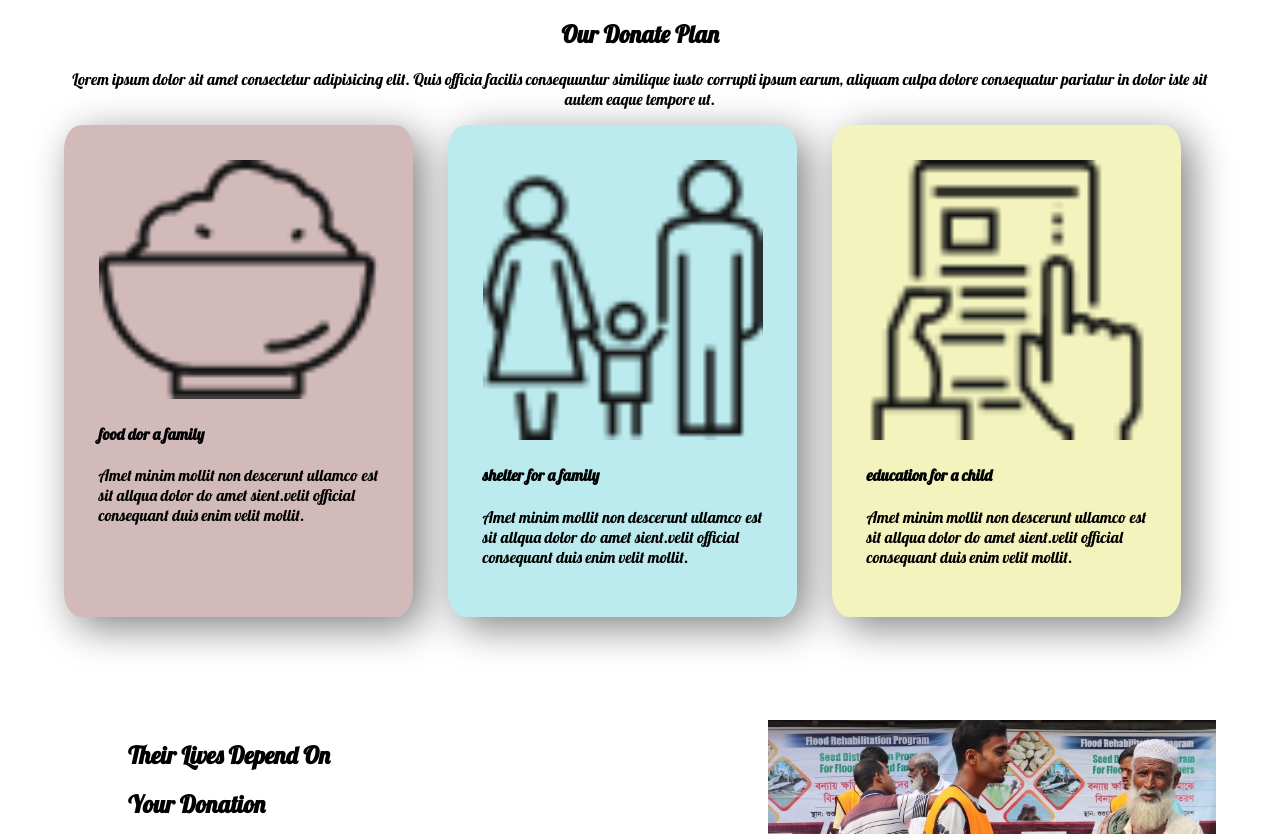
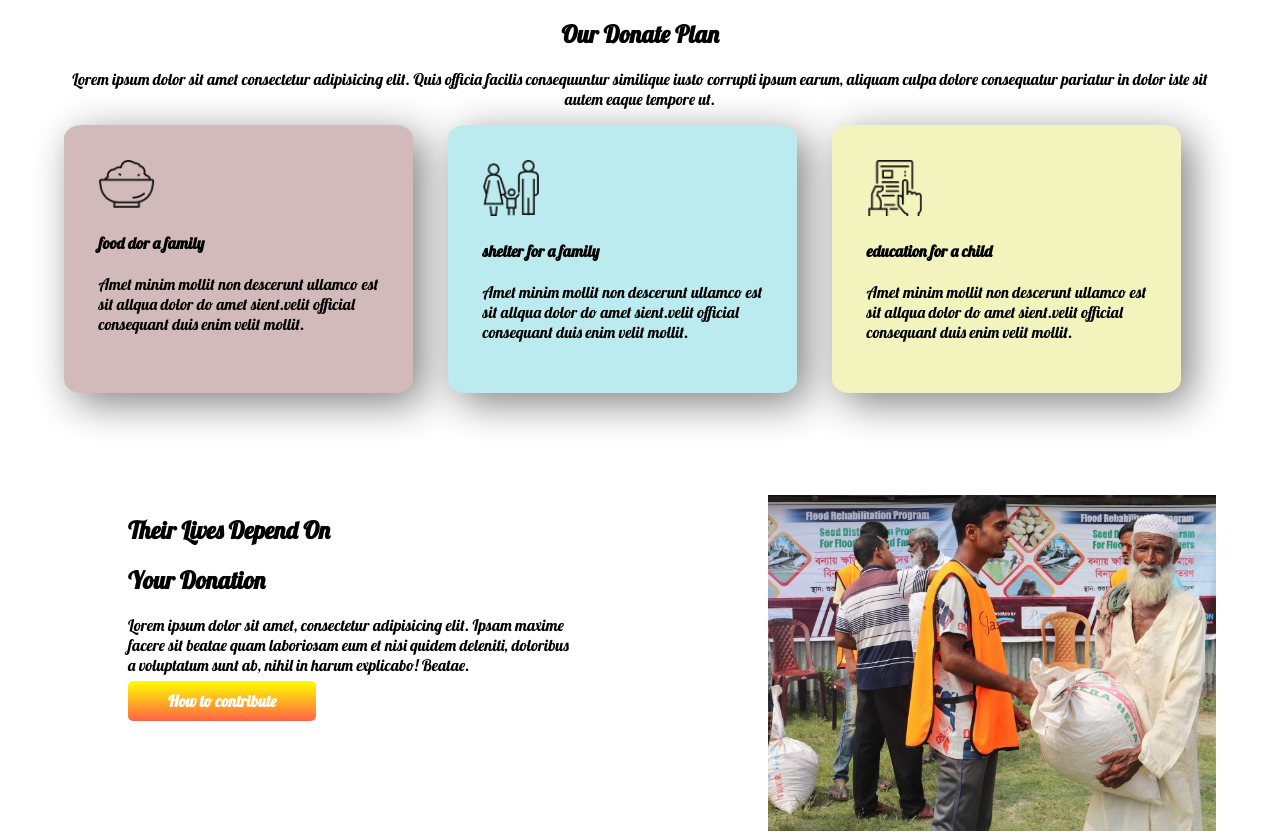
Before and after one commit to ahnaf4749/donate-portfoliyo, a plain HTML site: page index.html in a window 1280 px wide. Shown: the part 1200-2034 px from the top of the page. Drawn offline with Linux system fonts and the light colour scheme.

Commit message:
new added

```diff
--- a/index.html
+++ b/index.html
@@ -46,7 +46,7 @@
     <section class="top_low">
         <h2>Our Donate Plan</h2>
         <p>Lorem ipsum dolor sit amet consectetur adipisicing elit. Quis officia facilis consequuntur similique iusto corrupti ipsum earum, aliquam culpa dolore consequatur pariatur in dolor iste sit autem eaque tempore ut.</p>
-        <div class="containar ">
+        <div class="containar elemeant ">
             <div class="flexibale area">
                 <img src="icons/food.png" alt="">
                 <h4> food dor a family</h4>
--- a/style.css
+++ b/style.css
@@ -39,6 +39,7 @@ body{
     box-shadow: 10px 10px 40px gray;
     border-radius: 5%;
 }
+
 .area{
     background-color: rgb(211, 186, 186);
     text-align: left;
@@ -90,3 +91,6 @@ body{
 #comot{
     color: #d9d9d9;
 }
+.elemeant img{
+    width: 20%;
+}
```
